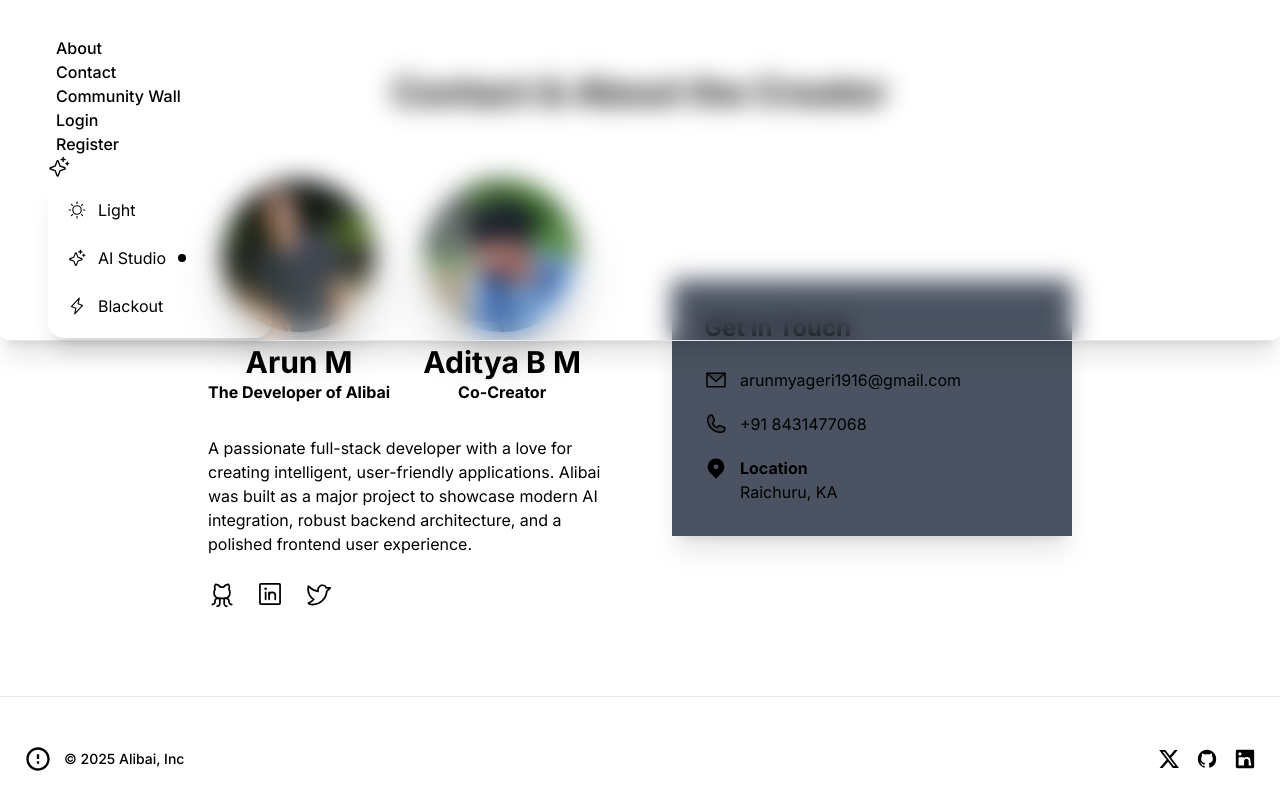
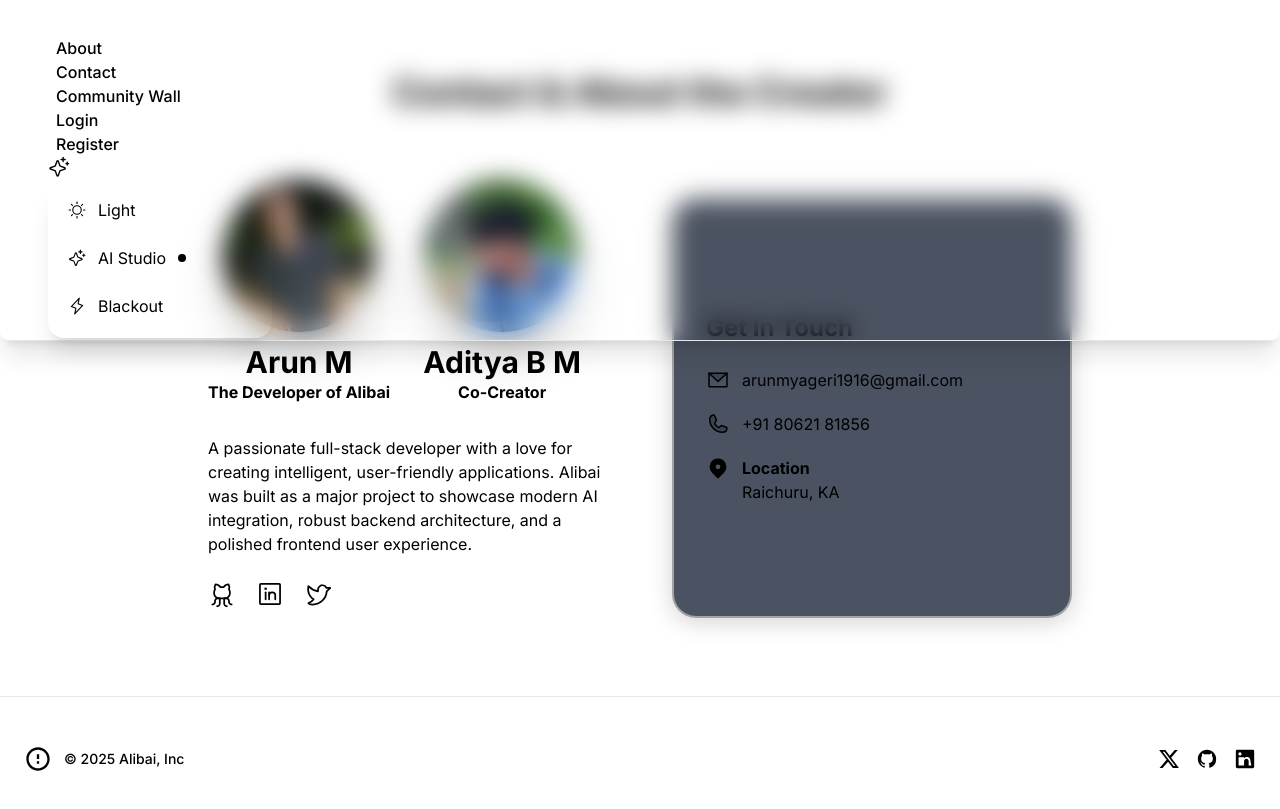
Before and after one commit to arunmm8335/Alibai-Excuse-Generator, a React (Vite) app in the folder frontend/: page /contact in a window 1280 px wide. Built offline with nearby package versions, Linux system fonts and the light colour scheme; no server answers.

Commit message:
Update ContactPage.jsx

```diff
--- a/frontend/src/pages/ContactPage.jsx
+++ b/frontend/src/pages/ContactPage.jsx
@@ -55,14 +55,14 @@ const ContactPage = () => {
                     </div>
                 </div>
                 {/* --- RIGHT SIDE: Get in Touch --- */}
-                <div className="card bg-base-200 p-8 shadow-xl">
+                <div className="card bg-base-200 p-8 rounded-3xl" style={{ border: '2px solid #a3a3a3', boxShadow: '0 4px 24px 0 rgba(0,0,0,0.18)', minWidth: '320px', minHeight: '420px', display: 'flex', flexDirection: 'column', justifyContent: 'center' }}>
                     <h3 className="text-2xl font-bold mb-6">Get In Touch</h3>
                     <div className="space-y-5">
                         <ContactLink href="mailto:arunmyageri1916@gmail.com" icon={<EnvelopeSimple size={24} weight="duotone" />}>
                             arunmyageri1916@gmail.com
                         </ContactLink>
                         <ContactLink href="tel:+918062181856" icon={<Phone size={24} weight="duotone" />}>
-                            +91 8431477068
+                            +91 80621 81856
                         </ContactLink>
                         <div className="divider my-4"></div>
                         <div className="flex items-start gap-3">
```
